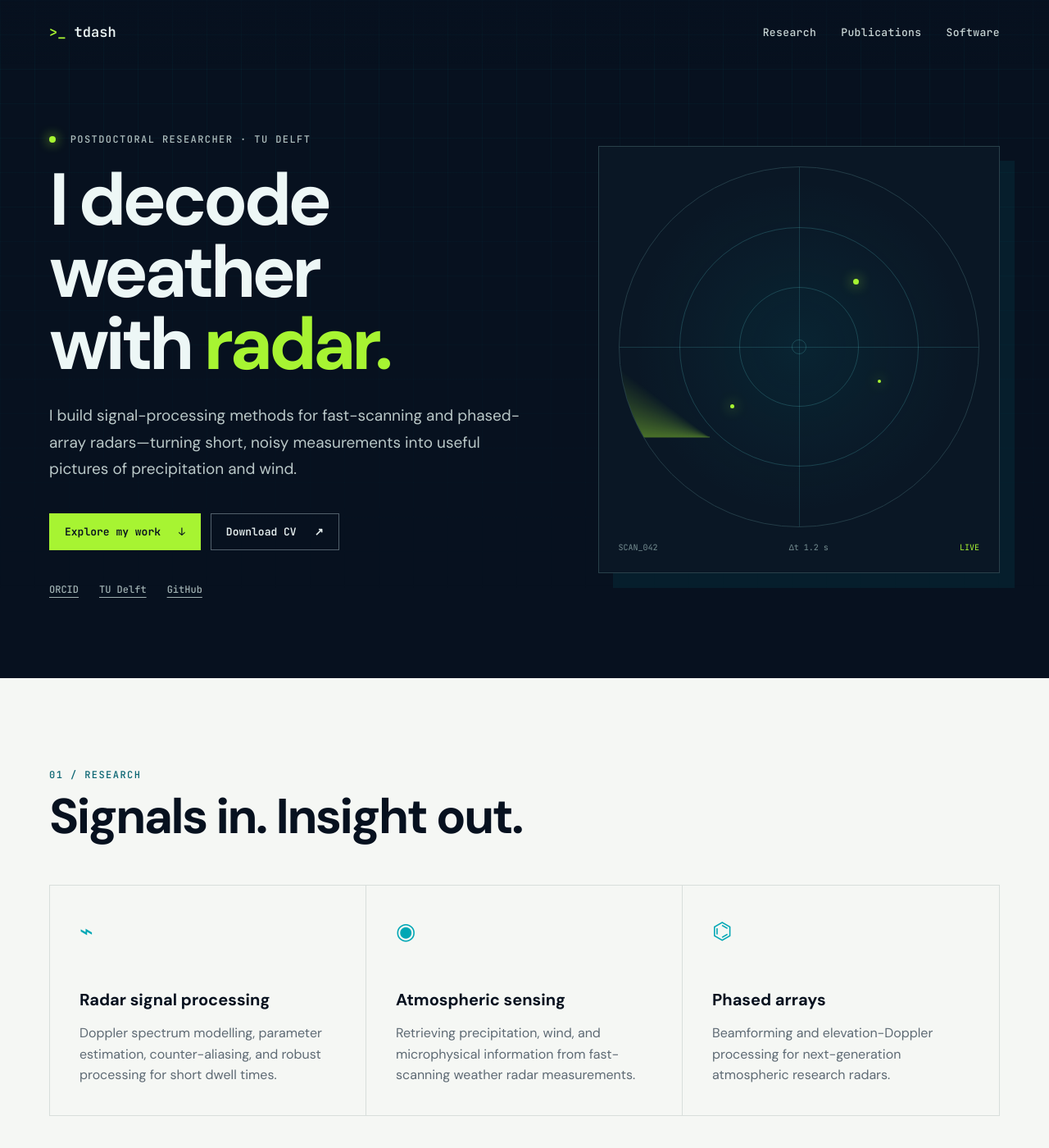
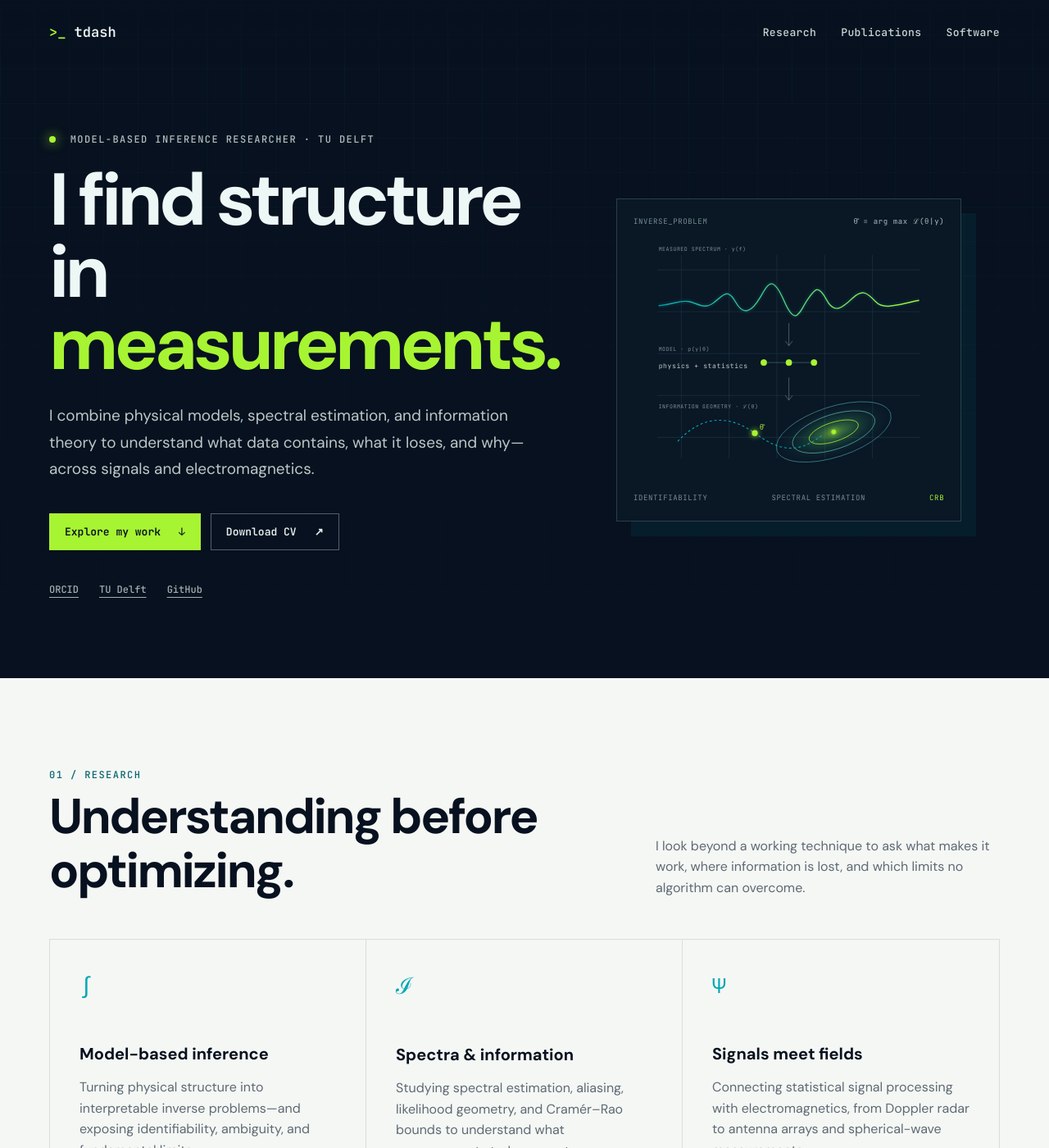
Before and after one commit to tworit/tworit.github.io, a Jekyll site: the page built from index.md, in a window 1280 px wide and 1400 px high. Shown: the whole window at 82% size. Built offline with Jekyll 4.4.1, drawn with Linux system fonts in a browser that asks for light colours; some of the changed text lies outside the part shown.

Commit message:
Reframe research around model-based inference

```diff
--- a/index.md
+++ b/index.md
@@ -1,24 +1,45 @@
 ---
 layout: default
-title: Dr. Tworit Dash | Radar researcher
+title: Dr. Tworit Dash | Model-Based Inference Researcher
 ---
 <div id="top" class="hero shell">
   <div class="hero-copy">
-    <p class="eyebrow"><span class="status-dot"></span> Postdoctoral researcher · TU Delft</p>
-    <h1>I decode weather<br>with <span>radar.</span></h1>
-    <p class="lede">I build signal-processing methods for fast-scanning and phased-array radars—turning short, noisy measurements into useful pictures of precipitation and wind.</p>
+    <p class="eyebrow"><span class="status-dot"></span> Model-Based Inference Researcher · TU Delft</p>
+    <h1>I find structure<br>in <span>measurements.</span></h1>
+    <p class="lede">I combine physical models, spectral estimation, and information theory to understand what data contains, what it loses, and why—across signals and electromagnetics.</p>
     <div class="actions"><a class="button primary" href="#publications">Explore my work <span aria-hidden="true">↓</span></a><a class="button secondary" href="{{ '/Tworit_Kumar_Dash_Resume.pdf' | relative_url }}">Download CV <span aria-hidden="true">↗</span></a></div>
     <div class="socials" aria-label="Profile links"><a href="https://orcid.org/0000-0003-3127-8841">ORCID</a><a href="https://research.tudelft.nl/en/persons/tk-dash/">TU Delft</a><a href="https://github.com/tworitdash">GitHub</a></div>
   </div>
-  <div class="radar-card" aria-hidden="true"><div class="radar"><span class="ring ring-one"></span><span class="ring ring-two"></span><span class="ring ring-three"></span><span class="sweep"></span><span class="echo echo-one"></span><span class="echo echo-two"></span><span class="echo echo-three"></span><span class="crosshair horizontal"></span><span class="crosshair vertical"></span></div><div class="telemetry"><span>SCAN_042</span><span>Δt 1.2 s</span><span class="live">LIVE</span></div></div>
+  <div class="inference-card" aria-hidden="true">
+    <div class="inference-head"><span>INVERSE_PROBLEM</span><span>θ̂ = arg max ℒ(θ|y)</span></div>
+    <svg class="inference-map" viewBox="0 0 520 410" role="img">
+      <defs>
+        <linearGradient id="trace" x1="0" x2="1"><stop stop-color="#00a7b5"/><stop offset="1" stop-color="#a7f432"/></linearGradient>
+        <radialGradient id="likelihood"><stop stop-color="#a7f432" stop-opacity=".22"/><stop offset="1" stop-color="#00a7b5" stop-opacity="0"/></radialGradient>
+      </defs>
+      <g class="grid-lines"><path d="M40 55H480M40 125H480M40 195H480M40 265H480M40 335H480"/><path d="M80 30V370M160 30V370M240 30V370M320 30V370M400 30V370"/></g>
+      <text x="42" y="23">MEASURED SPECTRUM · y(f)</text>
+      <path class="spectrum-shadow" d="M42 115 C70 112 78 105 93 108 S118 122 134 110 S157 84 171 109 S199 123 212 101 S232 61 252 107 S278 124 291 105 S309 79 323 105 S351 117 367 102 S391 93 405 108 S442 113 478 106"/>
+      <path class="spectrum" d="M42 115 C70 112 78 105 93 108 S118 122 134 110 S157 84 171 109 S199 123 212 101 S232 61 252 107 S278 124 291 105 S309 79 323 105 S351 117 367 102 S391 93 405 108 S442 113 478 106"/>
+      <g class="flow"><path d="M260 144V182"/><path d="M254 174L260 182 266 174"/></g>
+      <text x="42" y="190">MODEL · p(y|θ)</text><text class="equation" x="42" y="220">physics + statistics</text>
+      <g class="model-nodes"><circle cx="218" cy="210" r="5"/><circle cx="260" cy="210" r="5"/><circle cx="302" cy="210" r="5"/><path d="M223 210H255M265 210H297"/></g>
+      <g class="flow"><path d="M260 235V273"/><path d="M254 265L260 273 266 265"/></g>
+      <text x="42" y="286">INFORMATION GEOMETRY · ℒ(θ)</text>
+      <g class="contours" transform="translate(335 326) rotate(-18)"><ellipse rx="100" ry="42"/><ellipse rx="72" ry="29"/><ellipse rx="43" ry="16"/><circle r="4"/></g>
+      <path class="bound" d="M74 342 C118 294 164 300 203 328 S272 365 315 332"/>
+      <circle class="estimate" cx="203" cy="328" r="5"/><text class="estimate-label" x="211" y="322">θ̂</text>
+    </svg>
+    <div class="inference-foot"><span>IDENTIFIABILITY</span><span>SPECTRAL ESTIMATION</span><span class="accent">CRB</span></div>
+  </div>
 </div>
 
 <section id="research" class="section shell">
-  <div class="section-heading"><p class="kicker">01 / Research</p><h2>Signals in. Insight out.</h2></div>
+  <div class="section-heading split"><div><p class="kicker">01 / Research</p><h2>Understanding before optimizing.</h2></div><p class="section-note">I look beyond a working technique to ask what makes it work, where information is lost, and which limits no algorithm can overcome.</p></div>
   <div class="research-grid">
-    <article><span class="glyph">⌁</span><h3>Radar signal processing</h3><p>Doppler spectrum modelling, parameter estimation, counter-aliasing, and robust processing for short dwell times.</p></article>
-    <article><span class="glyph">◉</span><h3>Atmospheric sensing</h3><p>Retrieving precipitation, wind, and microphysical information from fast-scanning weather radar measurements.</p></article>
-    <article><span class="glyph">⌬</span><h3>Phased arrays</h3><p>Beamforming and elevation-Doppler processing for next-generation atmospheric research radars.</p></article>
+    <article><span class="glyph">∫</span><h3>Model-based inference</h3><p>Turning physical structure into interpretable inverse problems—and exposing identifiability, ambiguity, and fundamental limits.</p></article>
+    <article><span class="glyph">ℐ</span><h3>Spectra & information</h3><p>Studying spectral estimation, aliasing, likelihood geometry, and Cramér–Rao bounds to understand what measurements truly support.</p></article>
+    <article><span class="glyph">Ψ</span><h3>Signals meet fields</h3><p>Connecting statistical signal processing with electromagnetics, from Doppler radar to antenna arrays and spherical-wave measurements.</p></article>
   </div>
 </section>
 
@@ -29,8 +50,8 @@ title: Dr. Tworit Dash | Radar researcher
 </div></section>
 
 <section id="software" class="section shell">
-  <div class="section-heading split"><div><p class="kicker">03 / Open work</p><h2>Tools & data</h2></div><p class="section-note">Reproducible software and datasets for radar processing and electromagnetic modelling.</p></div>
+  <div class="section-heading split"><div><p class="kicker">03 / Open work</p><h2>Tools & data</h2></div><p class="section-note">Reproducible implementations of the models behind my work—from spectral inference to electromagnetic field analysis.</p></div>
   <div class="project-grid">{% for project in site.data.projects %}<a class="project" href="{{ project.url }}"><div><span class="project-kind">{{ project.kind }}</span><span aria-hidden="true">↗</span></div><h3>{{ project.name }}</h3><p>{{ project.description }}</p><code>{{ project.code }}</code></a>{% endfor %}</div>
 </section>
 
-<section class="contact section"><div class="shell contact-inner"><p class="kicker">04 / Contact</p><h2>Let’s find the signal<br>in the noise.</h2><p>Interested in radar, remote sensing, or a research collaboration?</p><a class="button primary" href="mailto:T.K.Dash@tudelft.nl">T.K.Dash@tudelft.nl <span aria-hidden="true">↗</span></a></div></section>
+<section class="contact section"><div class="shell contact-inner"><p class="kicker">04 / Contact</p><h2>Let’s find the signal<br>in the noise.</h2><p>Interested in inverse problems, spectral inference, electromagnetics, or a research collaboration?</p><a class="button primary" href="mailto:T.K.Dash@tudelft.nl">T.K.Dash@tudelft.nl <span aria-hidden="true">↗</span></a></div></section>
```
Also changed, not shown: assets/css/main.css.
